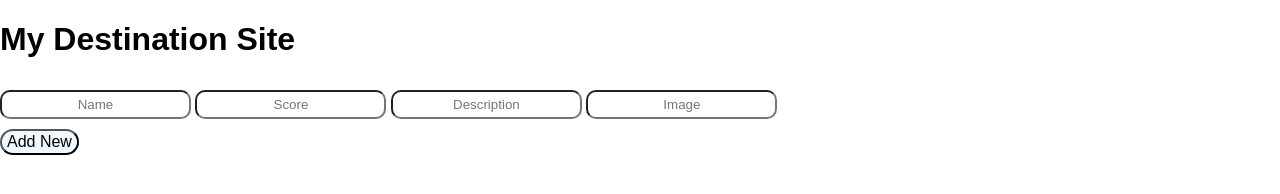
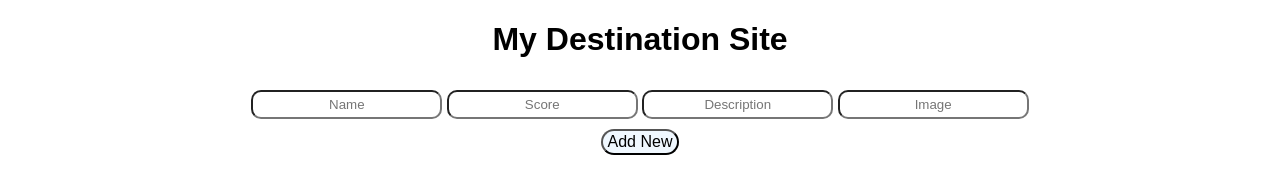
Before and after one commit to razmazlih/my_server, a website: page index.html in a window 1280 px wide. Drawn offline with nearby package versions, Linux system fonts and the light colour scheme; no server answers.

Commit message:
fix align visuality

```diff
--- a/index.html
+++ b/index.html
@@ -7,13 +7,18 @@
     <style>
         body {
             font-family: Arial, Helvetica, sans-serif;
-            margin: 0;
+            margin: 0 0 100px 0;
             padding: 0;
+            display: flex;
+            flex-direction: column;
+            align-items: center;
+            text-align: center;
         }
 
         .container {
             display: flex;
             flex-wrap: wrap;
+            justify-content: center;
             gap: 10px;
         }
 
```
